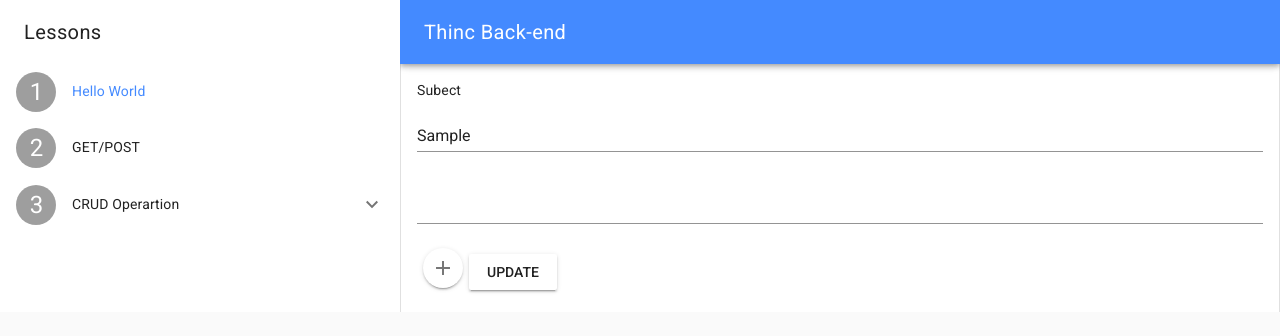
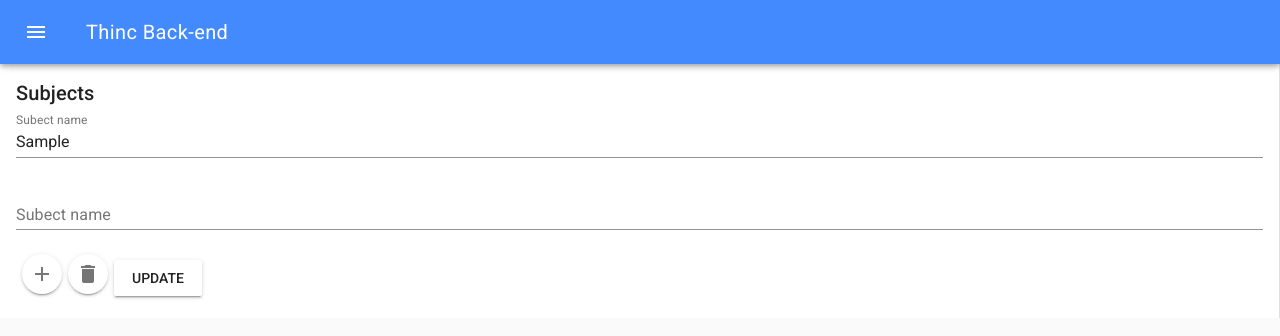
Before and after one commit to himkwtn/hello-thinc-client, a Vue app: page /chapter3-3 in a window 1280 px wide. Both pictures are taken after typing "Sample" into the empty fields and a click on the button "add". Shown: the top 336 px of the page. Built offline with nearby package versions, Linux system fonts and the light colour scheme.

Commit message:
add drawer

```diff
--- a/src/App.vue
+++ b/src/App.vue
@@ -2,12 +2,23 @@
   <div class="page-container">
     <md-app>
       <md-app-toolbar class="md-primary">
+        <md-button class="md-icon-button" @click="toggleMenu" v-if="!menuVisible">
+          <md-icon>menu</md-icon>
+        </md-button>
         <span class="md-title">Thinc Back-end</span>
       </md-app-toolbar>
 
-      <md-app-drawer md-permanent="full">
+      <md-app-drawer :md-active.sync="menuVisible"
+      md-persistent="full">
         <md-toolbar class="md-transparent" md-elevation="0">
+
           <span class="md-title">Lessons</span>
+
+          <div class="md-toolbar-section-end">
+            <md-button class="md-icon-button md-dense" @click="toggleMenu">
+              <md-icon>keyboard_arrow_left</md-icon>
+            </md-button>
+          </div>
         </md-toolbar>
 
         <md-list>
@@ -42,6 +53,20 @@
   </div>
 </template>
 
+<script>
+export default {
+  data: () => ({
+    menuVisible: false
+  }),
+  methods: {
+    toggleMenu() {
+      this.menuVisible = !this.menuVisible;
+    }
+  }
+};
+</script>
+
+
 
 <style>
 @import "~vue-material/dist/vue-material.min.css";
--- a/src/views/Chapter3-1.vue
+++ b/src/views/Chapter3-1.vue
@@ -62,7 +62,13 @@ export default {
   },
   methods: {
     submit() {
-      console.log(this.name, this.faculty, this.contact);
+      const { name, faculty, contact } = this;
+      const student = {
+        name,
+        faculty,
+        contact
+      };
+      console.log(student);
     }
   }
 };
--- a/src/views/Chapter3-2.vue
+++ b/src/views/Chapter3-2.vue
@@ -18,7 +18,8 @@ export default {
   },
   methods: {
     search() {
-      console.log(this.name);
+      const { name } = this;
+      console.log(name);
     }
   }
 };
--- a/src/views/Chapter3-3.vue
+++ b/src/views/Chapter3-3.vue
@@ -1,11 +1,15 @@
 <template>
 <div>
-  <label>Subect</label>
+  <span class="md-title">Subjects</span>
   <md-field :key=subject.id v-for="subject in subjects">
+    <label>Subect name</label>
     <md-input v-model="subject.subject"></md-input>
   </md-field>
   <md-button class="md-icon-button md-raised" @click="add" >
     <md-icon >add</md-icon>
+  </md-button>
+  <md-button class="md-icon-button md-raised" @click="del" v-if="subjects.length > 1" >
+    <md-icon >delete</md-icon>
   </md-button>
   <md-button class="md-raised" @click="update">Update</md-button>
 </div>
@@ -21,11 +25,16 @@ export default {
   },
   methods: {
     update() {
-      console.log(this.subjects);
+      const subjectsArr = this.subjects
+        .filter(subject => subject)
+        .map(subject => subject.subject);
+      console.log(subjectsArr);
     },
     add() {
-      console.log(this.subjects);
       this.subjects.push({ subject: "" });
+    },
+    del() {
+      this.subjects.pop();
     }
   }
 };
--- a/src/views/Home.vue
+++ b/src/views/Home.vue
@@ -9,7 +9,7 @@ import { Api } from "@/common/api.service";
 export default {
   name: "home",
   methods: {
-    hello: () => {
+    hello() {
       console.log(Api.hello());
     }
   }
```
